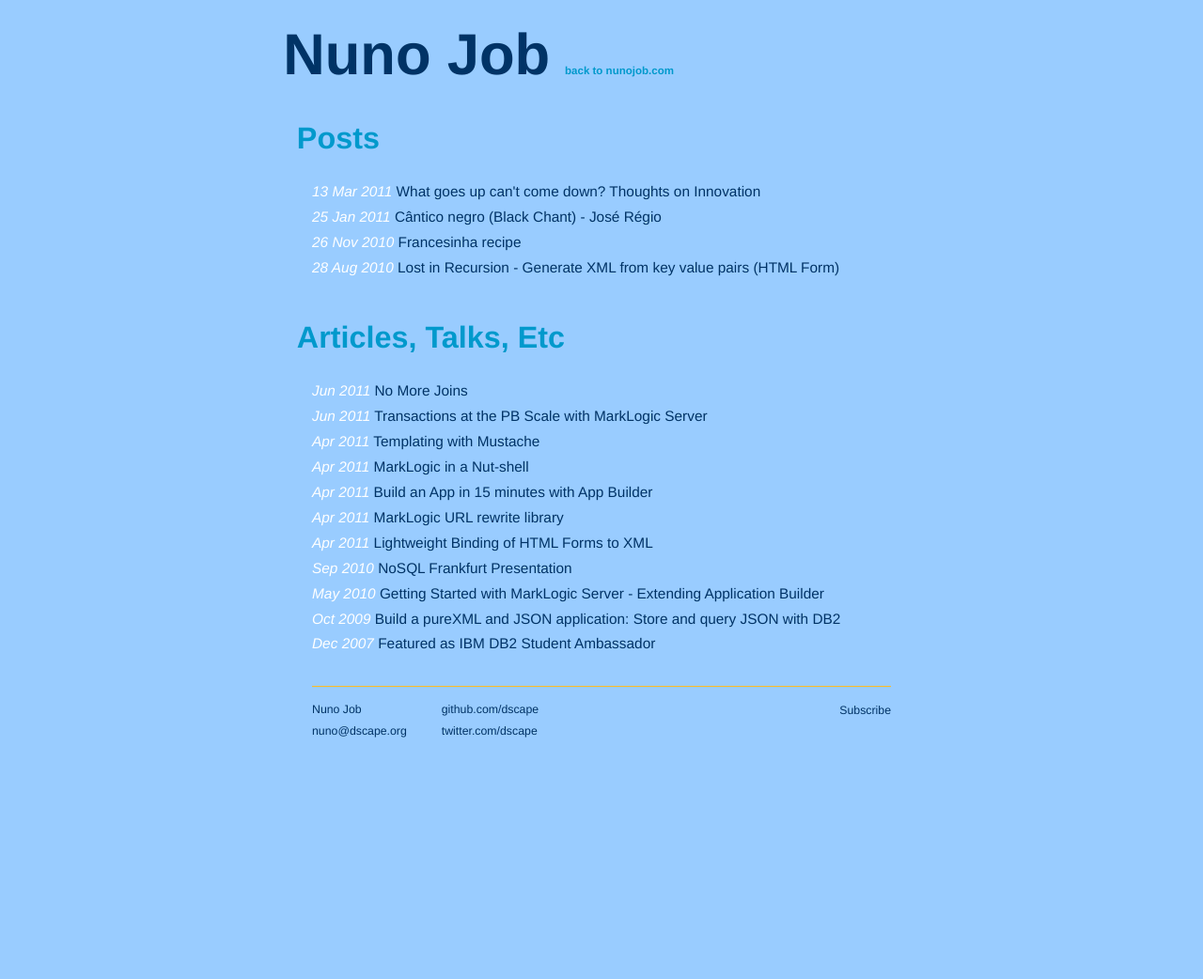
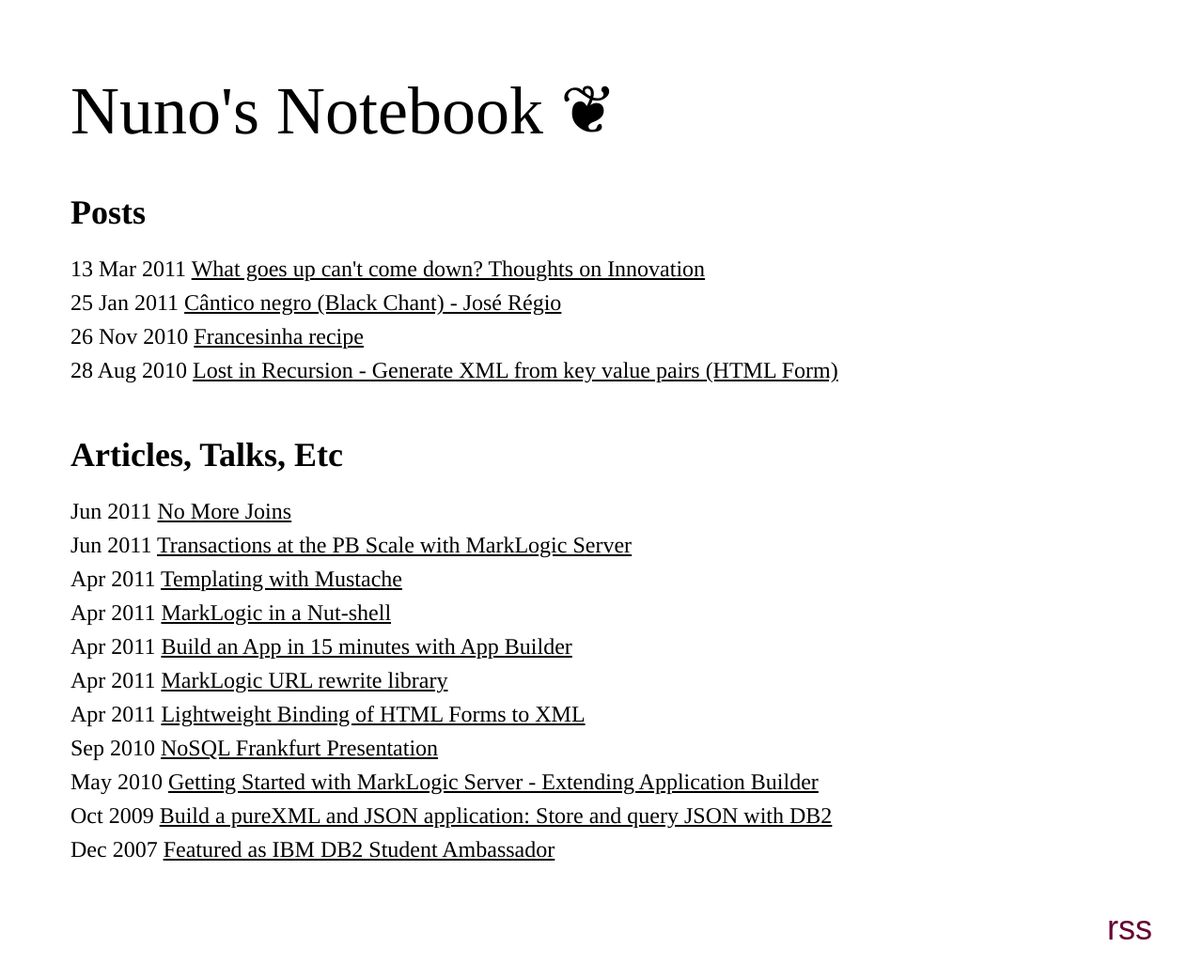
Before and after one commit to dscape/dscape.github.com, a Jekyll site: the page built from index.html, in a window 1280 px wide. Shown: the whole page at 94% size. Built offline with Jekyll 4.4.1, drawn with Linux system fonts in a browser that asks for light colours; Markdown is read by kramdown in place of the engine named in the settings; before the commit the page ends 946 px from its top, so only the background shows below that.

Commit message:
changing style

```diff
--- a/_layouts/default.html
+++ b/_layouts/default.html
@@ -1,38 +1,26 @@
 <html xmlns="http://www.w3.org/1999/xhtml" xml:lang="en" lang="en-us">
   <head>
      <meta http-equiv="content-type" content="text/html; charset=utf-8"/>
-     <title>Nuno Job - {{ page.title }}</title>
+     <title>Nuno's Notebook — {{ page.title }}</title>
      <meta name="author" content="Nuno Job" />
      <link href="http://feeds.feedburner.com/nunojob" rel="alternate" title="Nuno Job" type="application/atom+xml" />
-     <link rel="stylesheet" href="/css/syntax.css" type="text/css" />
-     <link rel="stylesheet" href="/css/screen.css" type="text/css" media="screen, projection"/>
-     <link rel="SHORTCUT ICON" href="http://dygz78ls5cy51.cloudfront.net/c36dedd3a2d74935a52830dbe0587e98" />
+     <link rel="stylesheet" href="css/syntax.css" type="text/css" />
+     <link rel="stylesheet" href="css/screen.css" type="text/css" media="screen, projection"/>
+     <link rel="SHORTCUT ICON"
+href="http://dygz78ls5cy51.cloudfront.net/c36dedd3a2d74935a52830dbe0587e98" />
   </head>
   <body>
     <div class="site">
       <div class="title">
-        <a href="/">Nuno Job</a>
-        <a class="extra" href="http://nunojob.com">back to nunojob.com</a>
+        <a href="/">Nuno's Notebook</a>
+        <a class="extra" href="http://nunojob.com">❦</a>
       </div>
       {{ content }}
       <div class="footer">
-        <div class="contact">
-          <p>
-            Nuno Job <br/>
-            <a href="mailto:nuno@dscape.org">nuno@dscape.org</a><br/>
-          </p>
-        </div>
-        <div class="contact">
-          <p>
-            <a href="http://github.com/dscape/">github.com/dscape</a><br />
-            <a href="http://twitter.com/dscape/">twitter.com/dscape</a><br />
-          </p>
-        </div>
         <div class="rss">
-          <a href="http://feeds.feedburner.com/nunojob">Subscribe</a>
+          <a href="http://feeds.feedburner.com/nunojob">rss</a>
         </div>
       </div>
-    </div>
     <script type="text/javascript">
       var _gaq = _gaq || [];
       _gaq.push(['_setAccount', 'UA-20054795-2']);
--- a/css/screen.css
+++ b/css/screen.css
@@ -1,43 +1,16 @@
-/* credit: http://github.com/videlalvaro */
-* { margin: 0; padding: 0; }
-html, body { height: 100%; }
-img { border: 0; }
-img.floatright { float: right; margin-left: 10px; }
-img.floatleft { float: left; margin-right: 10px; }
-body { background-color: #9cf; font: 14px "Helvetica Neue", helvetica, arial, clean, sans-serif;
-  *font-size: small; text-align: center;  }
-h1, h2, h3, h4, h5, h6 { font-size: 100%; }
-h1 { font-size: 2.1em; margin: 1.5em 0 1em -.5em; color: #09C; }
-p { margin: 1em 0; }
-a:link, a:visited { color: #036; text-decoration: none; }
-a:hover { color: #09C; }
-table { font-size: inherit; font: 100%; }
-img { max-width: 40em; }
-blockquote { margin: 1em 3em; color: #999; border-left: 2px solid #999; padding-left: 1em; }
-/* posts */
-ul.posts { list-style-type: none; margin-bottom: 2em; }
-  ul.posts li { line-height: 1.75em; }
-  ul.posts span{ color: #FFF; font-family: "Helvetica Neue", Helvetica, Arial, sans-serif; font-size: 1em; font-style: italic; }
-/* site */
-.site { font-size: 110%; text-align: left; width: 40em; margin: 3em auto 2em auto; line-height: 1.5em; }
-  .title { color: #036; font-weight: bold; margin-bottom: 2em; }
-.site .title a:link,.site .title a:visited { color: #036; text-decoration: none; font-size: 4em; margin-left: -.5em; }
-.site .title a:hover { color: #09C; }
-.site .title a.extra { color: #09C; text-decoration: none; margin-left: 1em; font-size: 75%;}
-.site .title a.extra:hover { color: #FB2; }
-.site .meta { color: #DEF; font-style: italic; }
-.site .footer { font-size: 80%; color: #def; border-top: 1px solid #FB2; margin-top: 2em; overflow: hidden; }
-.site .footer .contact { float: left; margin-right: 3em; color: #036; }
-.site .footer .rss { margin-top: 1.1em; margin-right: 0em; float: right; }
-.site .footer .rss img { border: 0; }
-/* posts */
-#post { }
-  #post pre { padding: 0 .4em; border: none; }
-  #post code { background-color: #def; font-size: 95%; padding: 0 .2em; }
-  #post pre code { border: none; }
-  #post pre.terminal { border: 1px solid black; background-color: #333; color: white; }
-  #post pre.terminal code { background-color: #333; }
-  #post ul { margin-left: 1em; }
-#related { margin-top: 2em; }
-  #related h2 { margin-bottom: 1em; }
-#elsewhere { width: 340px; }
+body     { line-height: 1.5em ; margin: 100px 0 0 75px ;
+  font-family: 'Cardo', Times, serif ; font-size: 18pt ; }
+h1       { font-size: 1.5em; margin-top: 1.5em; }
+ul       { padding: 0; }
+ul li    { list-style-type: none; }
+a:link, a:visited { color: #000; }
+a:hover  { color: #036; }
+.rss a, .title a { text-decoration: none ; }
+.site .title     { font-family: 'Special Elite', Times, serif;
+  font-size: 3em; margin-bottom: 1em; }
+.footer { margin-top: 2em; }
+.rss { font-family: 'Pacifico', arial, serif; margin-right: 1.5em;
+  margin-bottom: 1em; text-align: right; font-size: 1.5em; }
+.rss a:link, .rss a:visited { color: #603 ; }
+.rss a:hover { color: #036; }
+a.extra:hover { color: #f00; }
--- a/css/syntax.css
+++ /dev/null
@@ -1,71 +0,0 @@
-.highlight{
-background: #eeeeff;
-overflow: auto;
-width: 600px;
-padding: 3px;
-border: 3px solid #D1DDDF;
-}
-
-.highlight:hover{
-  border: 3px solid #9BC6CF;
-}
-
-.highlight .c { color: #999988; font-style: italic } /* Comment */
-.highlight .err { color: #a61717; background-color: #e3d2d2 } /* Error */
-.highlight .k { font-weight: bold } /* Keyword */
-.highlight .o { font-weight: bold } /* Operator */
-.highlight .cm { color: #999988; font-style: italic } /* Comment.Multiline */
-.highlight .cp { color: #999999; font-weight: bold } /* Comment.Preproc */
-.highlight .c1 { color: #999988; font-style: italic } /* Comment.Single */
-.highlight .cs { color: #999999; font-weight: bold; font-style: italic } /* Comment.Special */
-.highlight .gd { color: #000000; background-color: #ffdddd } /* Generic.Deleted */
-.highlight .gd .x { color: #000000; background-color: #ffaaaa } /* Generic.Deleted.Specific */
-.highlight .ge { font-style: italic } /* Generic.Emph */
-.highlight .gr { color: #aa0000 } /* Generic.Error */
-.highlight .gh { color: #999999 } /* Generic.Heading */
-.highlight .gi { color: #000000; background-color: #ddffdd } /* Generic.Inserted */
-.highlight .gi .x { color: #000000; background-color: #aaffaa } /* Generic.Inserted.Specific */
-.highlight .go { color: #888888 } /* Generic.Output */
-.highlight .gp { color: #555555 } /* Generic.Prompt */
-.highlight .gs { font-weight: bold } /* Generic.Strong */
-.highlight .gu { color: #aaaaaa } /* Generic.Subheading */
-.highlight .gt { color: #aa0000 } /* Generic.Traceback */
-.highlight .kc { font-weight: bold } /* Keyword.Constant */
-.highlight .kd { font-weight: bold } /* Keyword.Declaration */
-.highlight .kp { font-weight: bold } /* Keyword.Pseudo */
-.highlight .kr { font-weight: bold } /* Keyword.Reserved */
-.highlight .kt { color: #445588; font-weight: bold } /* Keyword.Type */
-.highlight .m { color: #009999 } /* Literal.Number */
-.highlight .s { color: #d14 } /* Literal.String */
-.highlight .na { color: #008080 } /* Name.Attribute */
-.highlight .nb { color: #0086B3 } /* Name.Builtin */
-.highlight .nc { color: #445588; font-weight: bold } /* Name.Class */
-.highlight .no { color: #008080 } /* Name.Constant */
-.highlight .ni { color: #800080 } /* Name.Entity */
-.highlight .ne { color: #990000; font-weight: bold } /* Name.Exception */
-.highlight .nf { color: #990000; font-weight: bold } /* Name.Function */
-.highlight .nn { color: #555555 } /* Name.Namespace */
-.highlight .nt { color: #000080 } /* Name.Tag */
-.highlight .nv { color: #008080 } /* Name.Variable */
-.highlight .ow { font-weight: bold } /* Operator.Word */
-.highlight .w { color: #bbbbbb } /* Text.Whitespace */
-.highlight .mf { color: #009999 } /* Literal.Number.Float */
-.highlight .mh { color: #009999 } /* Literal.Number.Hex */
-.highlight .mi { color: #009999 } /* Literal.Number.Integer */
-.highlight .mo { color: #009999 } /* Literal.Number.Oct */
-.highlight .sb { color: #d14 } /* Literal.String.Backtick */
-.highlight .sc { color: #d14 } /* Literal.String.Char */
-.highlight .sd { color: #d14 } /* Literal.String.Doc */
-.highlight .s2 { color: #d14 } /* Literal.String.Double */
-.highlight .se { color: #d14 } /* Literal.String.Escape */
-.highlight .sh { color: #d14 } /* Literal.String.Heredoc */
-.highlight .si { color: #d14 } /* Literal.String.Interpol */
-.highlight .sx { color: #d14 } /* Literal.String.Other */
-.highlight .sr { color: #009926 } /* Literal.String.Regex */
-.highlight .s1 { color: #d14 } /* Literal.String.Single */
-.highlight .ss { color: #990073 } /* Literal.String.Symbol */
-.highlight .bp { color: #999999 } /* Name.Builtin.Pseudo */
-.highlight .vc { color: #008080 } /* Name.Variable.Class */
-.highlight .vg { color: #008080 } /* Name.Variable.Global */
-.highlight .vi { color: #008080 } /* Name.Variable.Instance */
-.highlight .il { color: #009999 } /* Literal.Number.Integer.Long */
--- a/index.html
+++ b/index.html
@@ -1,6 +1,6 @@
 ---
 layout: default
-title: Blog
+title: Welcome!
 ---
 <div id="home">
   <h1>Posts</h1>
```
Also changed, not shown: 1 other file.
